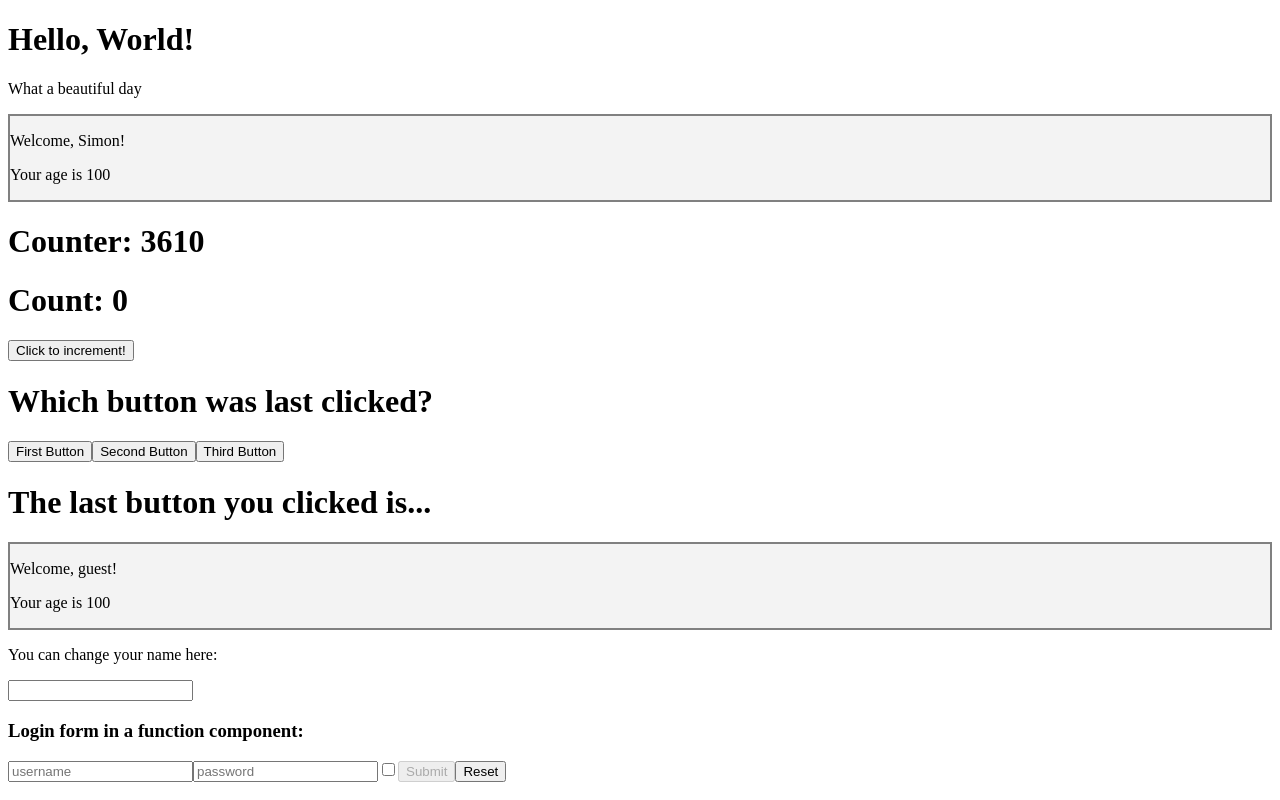
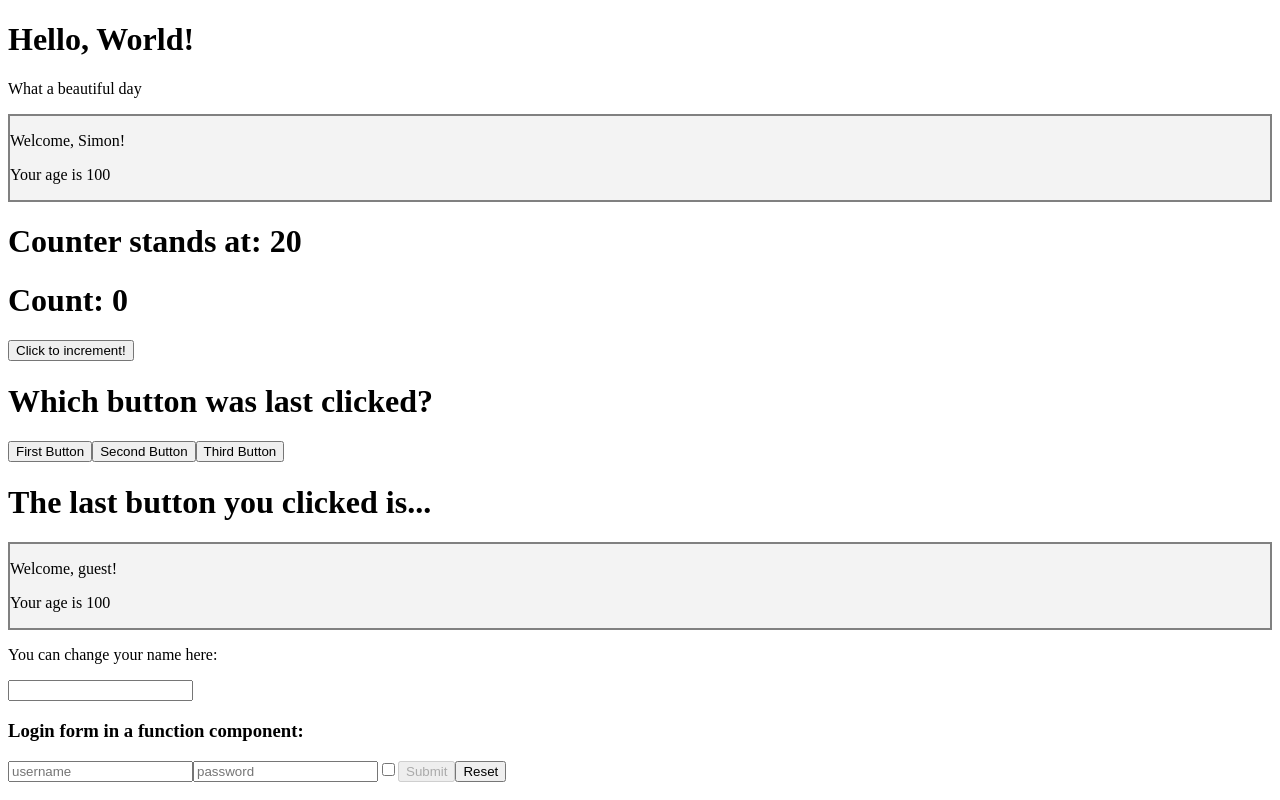
Before and after one commit to d-94k/react-develhope, a React (Create React App) app: page / in a window 1280 px wide. Shown: the top 800 px of the page. Built offline with nearby package versions, Linux system fonts and the light colour scheme.

Commit message:
completed exercise

```diff
--- a/src/App.js
+++ b/src/App.js
@@ -18,7 +18,7 @@ export default class App extends React.Component {
             <div>
               <Hello />
               <Welcome name="Simon" age={100} />
-              <Counter initVal={10} counterAmount={100} intervalAmount={300} />
+              <Counter initVal={0} counterAmount={1} intervalAmount={1000} />
               <ClickCounter onCounterChange={(item) => {console.log("Counter is at ", item)}} />
               <ClickTracker />
               <InteractiveWelcome />
--- a/src/Counter.js
+++ b/src/Counter.js
@@ -1,25 +1,12 @@
-import React from "react";
+import { useEffect, useState } from "react";
 
-export default class Counter extends React.Component {
-    constructor (props) {
-        super (props);
-        this.state = { counter: this.props.initVal }
+export default function Counter (props) {
 
-    }
+    const [counter, setCounter] = useState (props.initVal);
 
-    componentDidMount () {
-        setInterval (() => {
-            this.setState (prevState => ({ counter: prevState.counter + this.props.counterAmount }))
-        }, this.props.intervalAmount)
-    }
+    useEffect (() => {setInterval(() => {
+        setCounter ((counter) => {return counter + props.counterAmount})
+    }, props.intervalAmount)}, [counter])
 
-    render () {
-        return <CounterDisplay counter={this.state.counter} />
-    }
+    return <h1>Counter stands at: {counter}</h1>
 }
-
-class CounterDisplay extends React.Component {
-    render () {
-        return <h1>Counter: {this.props.counter}</h1>
-    }
-}
```
Also changed, not shown: 1 other file (tests, documents, lock files or other folders).
